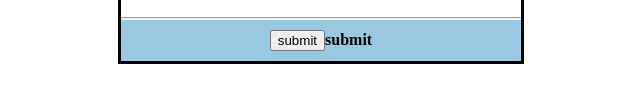
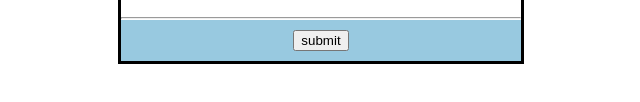
Before and after one commit to mjanmangal95-max/Registation-form, a plain HTML site: page index.html in a window 1280 px wide. Shown: the part 456-558 px from the top of the page, without its empty margins (319-959 px from the left). Drawn offline with Linux system fonts and the light colour scheme.

Commit message:
Fix HTML structure and form validation script

```diff
--- a/index.html
+++ b/index.html
@@ -50,7 +50,7 @@
        </div>
        <hr>
        <div class="last">
-        <footer class="foot"><input type="submit" value="submit">submit</footer>
+        <footer class="foot"><input type="submit" value="submit"></footer>
        </div>
 
     </div>
@@ -91,4 +91,5 @@
 }
 </script>
 </body>
+
 </html>
```
